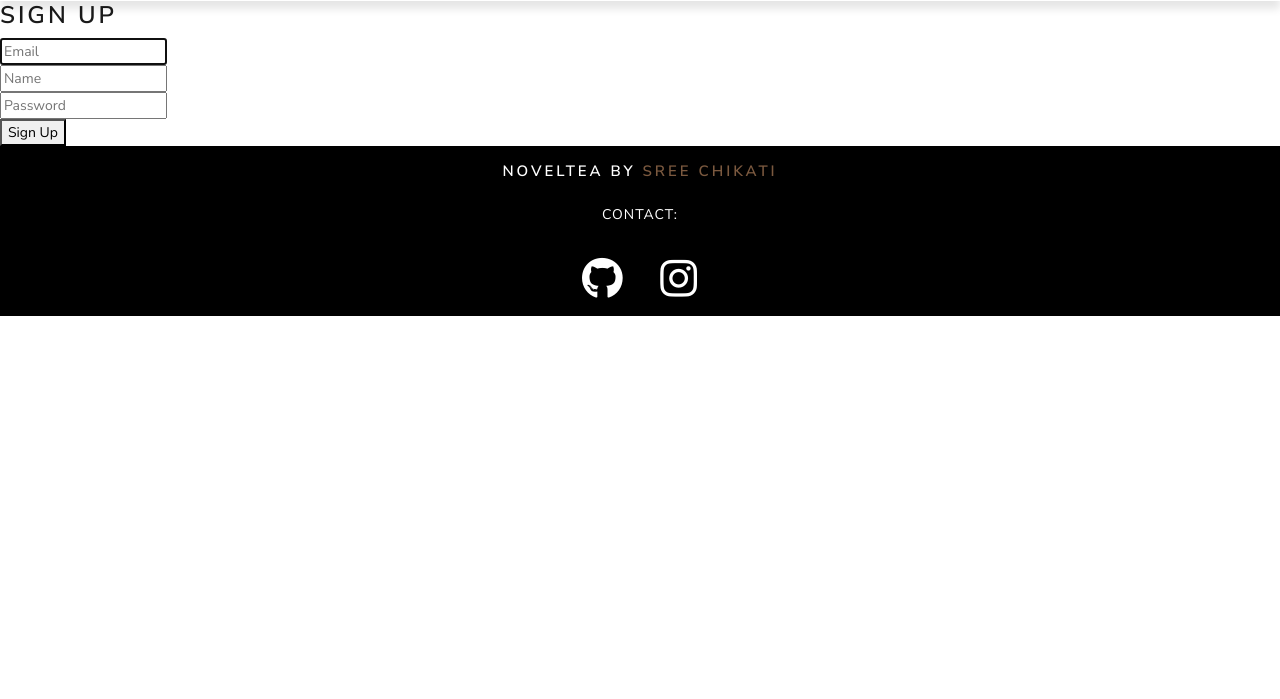
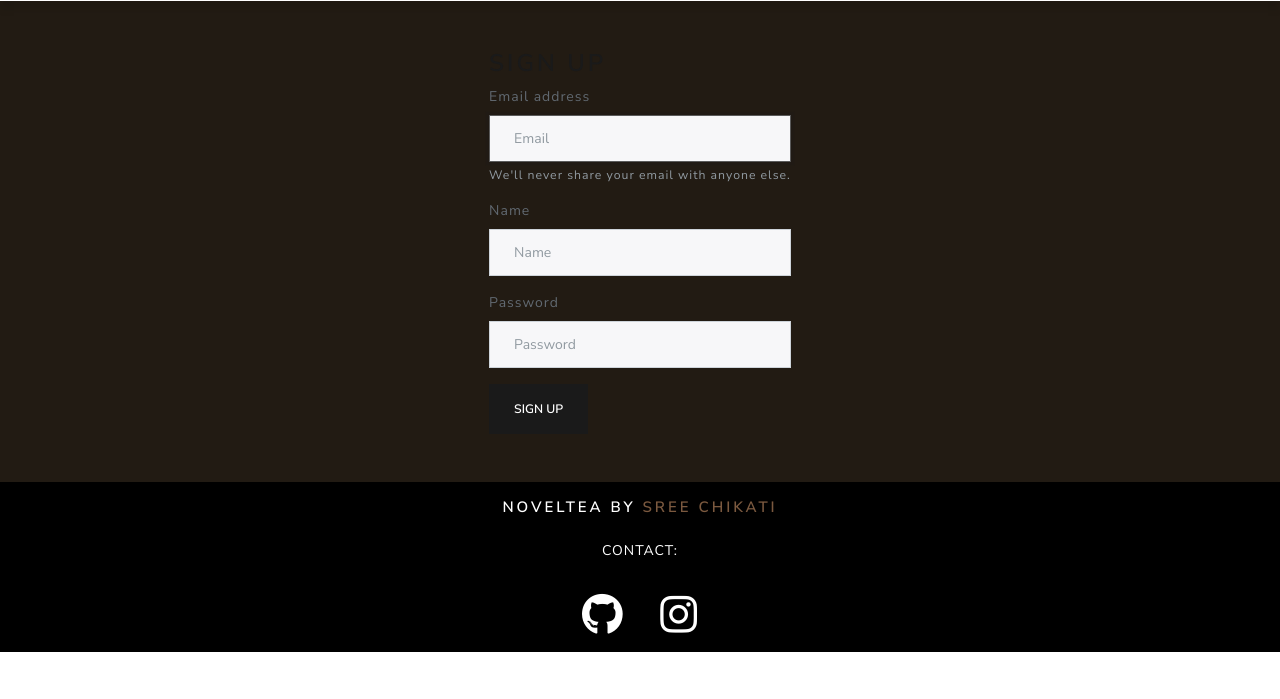
Before and after one commit to sree-chikati/noveltea-website, a Flask app: page /signup in a window 1280 px wide. Shown: the part 101-800 px from the top of the page. Run offline with Flask 2, Linux system fonts and the light colour scheme; some libraries are stand-ins or nearby versions.

Commit message:
working on front end

```diff
--- a/project/static/style.css
+++ b/project/static/style.css
@@ -85,10 +85,14 @@ body {
     font-weight: bold;
   }
 
+/*===== SIGNUP =====*/
+.sign-content{
+  background:rgb(34, 27, 19);
+}
 
 /*============= SEARCH =============*/
 .search-content{
-  background: tan!important;
+  background: url(./bg3.png)!important;
   height: 100%;
   padding: 7rem;
 }
--- a/project/templates/signup.html
+++ b/project/templates/signup.html
@@ -1,37 +1,41 @@
 {% extends "base.html" %}
 
 {% block content %}
-<div class="column is-4 is-offset-4">
+<div class="sign-content">
+    <div class="container p-5">
+        <div class="row">
+            <div class="col-12 d-flex justify-content-center align-items-center">
+                <div class="box">
                     <h3 class="title">Sign Up</h3>
-    <div class="box">
                     {% with messages = get_flashed_messages() %}
                     {% if messages %}
-            <div class="notification is-danger">
+                        <div class="notification-danger">
                             {{ messages[0] }}. Go to <a href="{{ url_for('auth.login') }}">login page</a>.
                         </div>
                     {% endif %}
                     {% endwith %}
                     <form method="POST" action="/signup">
-            <div class="field">
-                <div class="control">
-                    <input class="input is-large" type="email" name="email" placeholder="Email" autofocus="">
-                </div>
+                        <div class="form-group">
+                            <label for="email">Email address</label>
+                            <input type="email" class="form-control" id="email" name="email" placeholder="Email" autofocus="">
+                            <small id="emailHelp" class="form-text text-muted">We'll never share your email with anyone else.</small>
                         </div>
 
-            <div class="field">
-                <div class="control">
-                    <input class="input is-large" type="text" name="name" placeholder="Name" autofocus="">
-                </div>
+                        <div class="form-group">
+                            <label for="name">Name</label>
+                            <input type="text" class="form-control" id="name" name="name" placeholder="Name" autofocus="">
                         </div>
 
-            <div class="field">
-                <div class="control">
-                    <input class="input is-large" type="password" name="password" placeholder="Password">
-                </div>
+                        <div class="form-group">
+                            <label for="password">Password</label>
+                            <input type="password" class="form-control" id="password" name="password" placeholder="Password">
                         </div>
 
-            <button class="button is-block is-info is-large is-fullwidth">Sign Up</button>
+                        <button type="submit" class="btn btn-primary">Sign Up</button>
                     </form>
                 </div>
             </div>
+        </div>
+    </div>
+</div>
 {% endblock %}
```
Also changed, not shown: project/db.sqlite, project/static/bg3.png (added), project/static/sign.png (added). Lines whose indentation alone changed are shown as unchanged.
